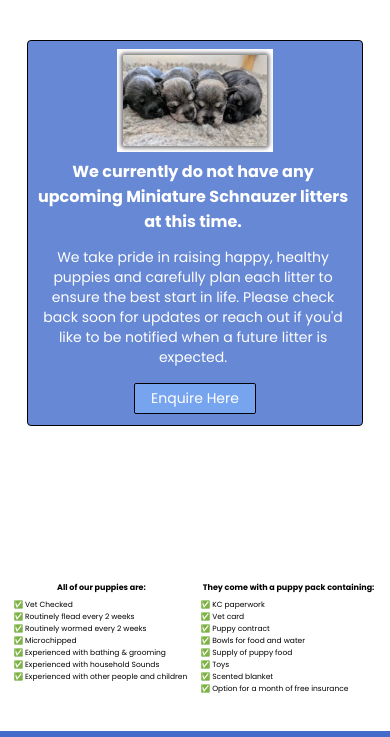
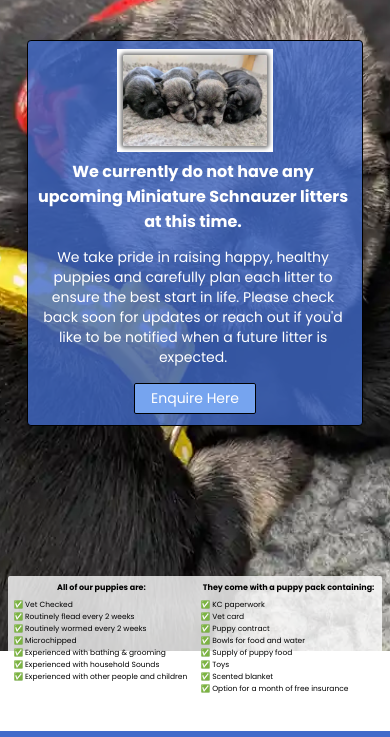
Before and after one commit to RoseGuardian210/Hiamshounds-Github, a website: page Pages/Miniature Schnauzer/Upcoming-Litters.html in a window 390 px wide. Shown: the part 193-930 px from the top of the page. Drawn offline with Linux system fonts and the light colour scheme; a web font is replaced by a local one.

Commit message:
Add files via upload

```diff
--- a/Pages/Miniature Schnauzer/Styles/breed-page.css
+++ b/Pages/Miniature Schnauzer/Styles/breed-page.css
@@ -7,12 +7,13 @@ body {
     padding-bottom:0;
     background: linear-gradient(rgba(255,255,255,0.5)), rgba(255,255,255,0.5) url(../../../Images/Randoms/shnu-pup.webp);
     background-attachment: scroll;
+    background-repeat: no-repeat;
     overflow-x:hidden;
     align-items: center;
     cursor:default;
 }
 
-@media only screen and (min-width: 1100px) {
+@media only screen and (min-width: 1100.1px) {
   body {
     background: url('../../../Images/Randoms/shnu-pup.webp') no-repeat fixed;
     background-size: cover;
--- a/Pages/Miniature Schnauzer/Styles/page.css
+++ b/Pages/Miniature Schnauzer/Styles/page.css
@@ -6,18 +6,26 @@ body {
     padding-right:2vw;
     padding-bottom:0;
     background: linear-gradient(rgba(255,255,255,0.5)), rgba(255,255,255,0.5) url(../../../Images/Randoms/shnu.webp);
-    background-position-x:30%;
-    background-position-y: 22%;
-    background-size:cover;
     background-repeat: no-repeat;
-    background-attachment: fixed;
+    background-attachment: scroll;
     overflow-x:hidden;
     align-items: center;
     cursor:default;
 }
 
+@media only screen and (min-width: 1100px) {
+  body {
+    background: url('../../../Images/Randoms/shnu.webp') no-repeat fixed;
+    background-size: cover;
+    background-position: center 22%;
+  }
+  .mobile-bg {
+    display: none;
+  }
+}
+
 .page-wrapper {
-    min-height: 100vh;
+    min-height: auto;
     display:flex;
     flex-direction: column;
 }
@@ -118,7 +126,29 @@ main {
 
 
 @media only screen and (max-width:1100px) {
+    html, body {
+        overflow-x: hidden;
+        overscroll-behavior: none; /* Optional: limits bounce scroll */
+    }
+    .fullscreen-section {
+        height: calc(var(--vh, 1vh) * 100);
+    }
     body {
         padding-top:28vw;
+        background-position: center top !important;
+    background-size: cover !important;
+        background-attachment: scroll !important;
+    }
+    .mobile-bg {
+        position: fixed;
+        top: 0;
+        left: 0;
+        width: 100vw;
+        height: 100vh;
+        z-index: -1;
+        background-image: url('../../../Images/Randoms/shnu.webp');
+        background-size: cover;
+        background-position: center;
+        background-repeat: no-repeat;
     }
 }
--- a/Pages/Miniature Schnauzer/Upcoming-Litters.html
+++ b/Pages/Miniature Schnauzer/Upcoming-Litters.html
@@ -28,6 +28,7 @@
 
 </head>
 <body>
+    <div class="mobile-bg"></div>
 
     <!-- header -->
 
@@ -255,5 +256,6 @@
 <script src="../../Scripts/jquery-3.7.1.min.js"></script>
 <script src="../../Scripts/scripts.js"></script>
 <script src="../../Scripts/upcoming-litters.js"></script>
+<script src="../../Scripts/mobile-pages.js"></script>
 
 </html>
```
Also changed, not shown: Pages/About Us/About-Us.html (+2 -0 lines), Pages/Enquiries/Enquiries.html (+2 -1 lines), Pages/German Shepherd/Current-Litters.html (+2 -0 lines), Pages/German Shepherd/German-Shepherd.html (+1 -0 lines), Pages/German Shepherd/Upcoming-Litters.html (+1 -1 lines), Pages/Miniature Schnauzer/Current-Litters.html (+2 -1 lines), Pages/Miniature Schnauzer/Miniature Schnauzer.html (+1 -0 lines).
